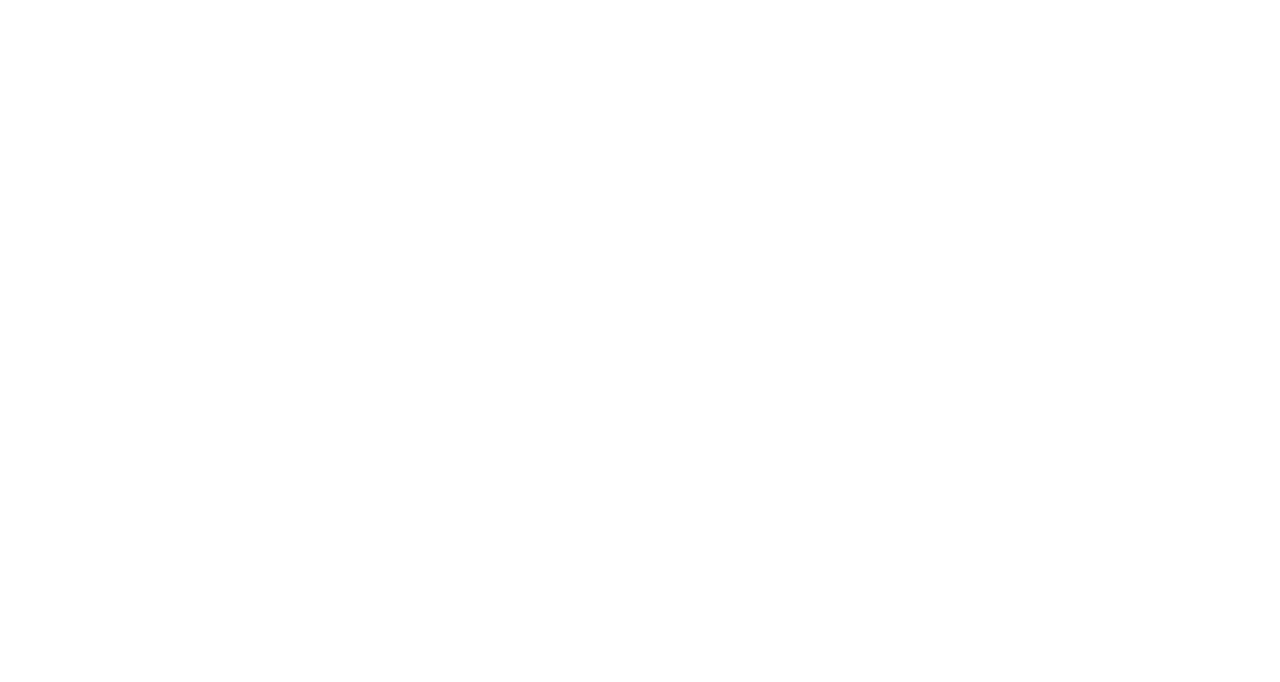
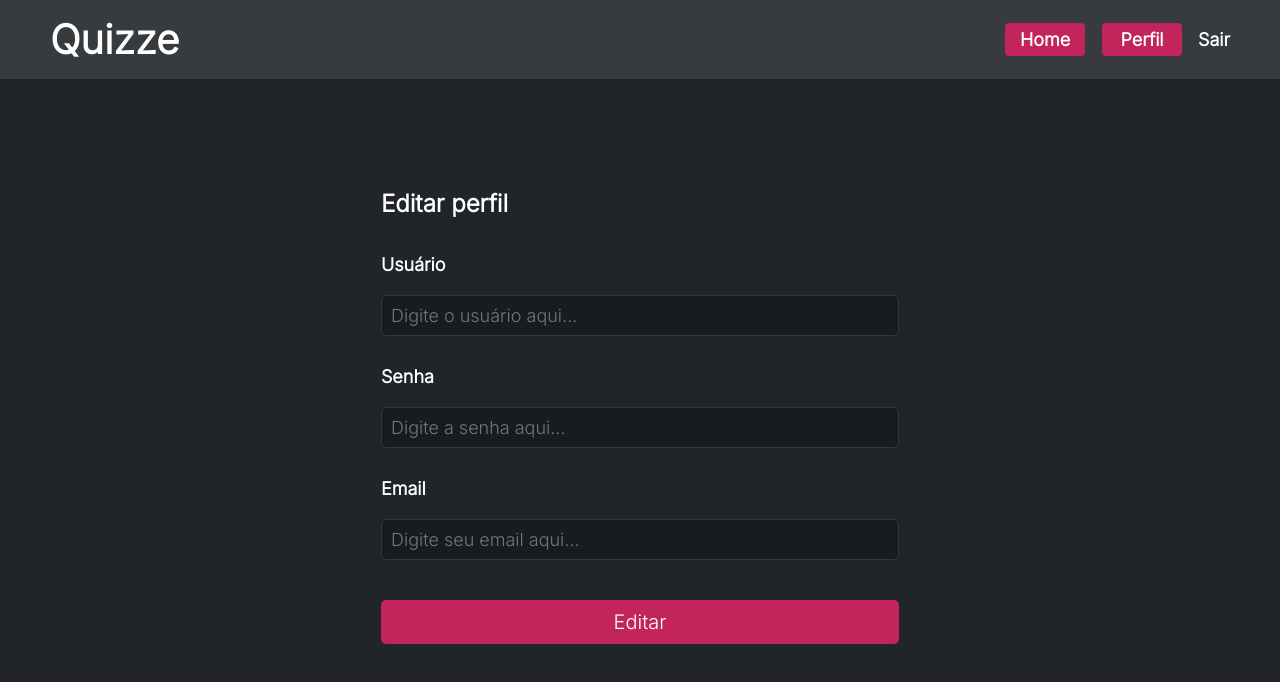
Before and after one commit to victorFeracin/Quizze, a React (Vite) app in the folder Frontend/quizze/: page /editProfile in a window 1280 px wide. Before the commit this address had no page. Shown: the top 682 px of the page. Built offline with nearby package versions, Linux system fonts and the light colour scheme.

Commit message:
page-edit-profile

```diff
--- a/Frontend/quizze/src/components/HeaderComponent/index.jsx
+++ b/Frontend/quizze/src/components/HeaderComponent/index.jsx
@@ -21,7 +21,7 @@ function HeaderComponent () {
       <div className='menuContainer'>
         <ul className='menu'>
           <li className='btnHeader'><Link to='/home'>Home</Link></li>
-          <li className='btnHeader'><Link to={`/perfil/${"id"}`}>Perfil</Link></li>
+          <li className='btnHeader'><Link to={`/profile`}>Perfil</Link></li>
           <li><button onClick={handleSignOut}>Sair</button></li>
         </ul>
       </div>
--- a/Frontend/quizze/src/components/HomeComponent/index.jsx
+++ b/Frontend/quizze/src/components/HomeComponent/index.jsx
@@ -40,6 +40,13 @@ const HomeComponent = () => {
           </Link>
         )
       })}
+          <Link to={`/perguntas?${'id'}`} className='gameCard'>
+            <img src={themeImg} alt="Imagem do tema" />
+            <div className='gameCardInfo'>
+              <h2 className='gameCardTitle'>Lorem Ipsum</h2>
+              <p className='gameCardDescription'>Lorem IpsumLorem IpsumLorem IpsumLorem IpsumLorem IpsumLorem Ipsum</p>
+            </div>
+          </Link>
       </div>
     </div>
   );
--- /dev/null
+++ b/Frontend/quizze/src/pages/editProfile/index.jsx
@@ -0,0 +1,30 @@
+import './style.css'
+
+import HeaderComponent from "../../components/HeaderComponent";
+function editProfile(){
+    return(
+        <>
+            <HeaderComponent />
+            <div className='container-profile'>
+                <form className='formContainer'>
+                    <h2 className='title-edit'>Editar perfil</h2>
+                    <div className='floatContainer'>
+                        <label className='input1'>Usuário</label>
+                        <input type="text" className='formInput' placeholder='Digite o usuário aqui...' />
+                    </div>
+                    <div className='floatContainer'>
+                        <label className='input1'>Senha</label>
+                        <input type="text" className='formInput' placeholder='Digite a senha aqui...' />
+                    </div>
+                    <div className='floatContainer'>
+                        <label className='input1'>Email</label>
+                        <input type="text" className='formInput' placeholder='Digite seu email aqui...' />
+                    </div>
+                    <button className='formButton' type='submit'>Editar</button>
+                </form>
+            </div>
+        </>
+    )
+}
+
+export default editProfile
--- /dev/null
+++ b/Frontend/quizze/src/pages/editProfile/style.css
@@ -0,0 +1,3 @@
+.title-edit {
+    margin-bottom: 36px;
+}
--- /dev/null
+++ b/Frontend/quizze/src/pages/profile/index.jsx
@@ -0,0 +1,25 @@
+import './style.css';
+
+import HeaderComponent from "../../components/HeaderComponent";
+import { Link } from 'react-router-dom';
+
+function Profile(){
+    return(
+        <>
+            <HeaderComponent />
+            <div className='container-profile'>
+                <h2 className="title">Bem-vindo, usuário !</h2>
+                <div className='container-btns'>
+                    <button className='formButton' type='button'>Histórico de Partidas</button>
+                    <button className='formButton' type='button'>Conquistas</button>
+                    <button className='formButton' type='button'>
+                        <Link to='/editProfile'>Editar Perfil</Link>
+                    </button>
+                </div>
+            </div>
+        </>
+
+    )
+}
+
+export default Profile
--- /dev/null
+++ b/Frontend/quizze/src/pages/profile/style.css
@@ -0,0 +1,8 @@
+.container-profile{
+    display: flex;
+    background-color: #212529;
+    min-height: 100%;
+    padding: 50px;
+    flex-direction: column;
+    gap: 80px;
+}
--- a/Frontend/quizze/src/routes/routes.jsx
+++ b/Frontend/quizze/src/routes/routes.jsx
@@ -6,6 +6,8 @@ import Login from '../pages/login';
 import Cadastro from '../pages/cadastro';
 import Home from '../pages/home';
 import Pergunta from '../pages/Pergunta';
+import Profile from '../pages/Profile';
+import EditProfile from '../pages/editProfile';
 
 
 const AppRoutes = () => {
@@ -16,6 +18,8 @@ const AppRoutes = () => {
                       <Route path='/cadastro' element={<Cadastro />} />
                       <Route path='/perguntas' element={<Pergunta />} />
                       <Route path='/home' element={<Home />} />
+                      <Route path='/profile' element={<Profile />} />
+                      <Route path='/editProfile' element={<EditProfile />} />
                   </Routes>
       </BrowserRouter>
   )
```
